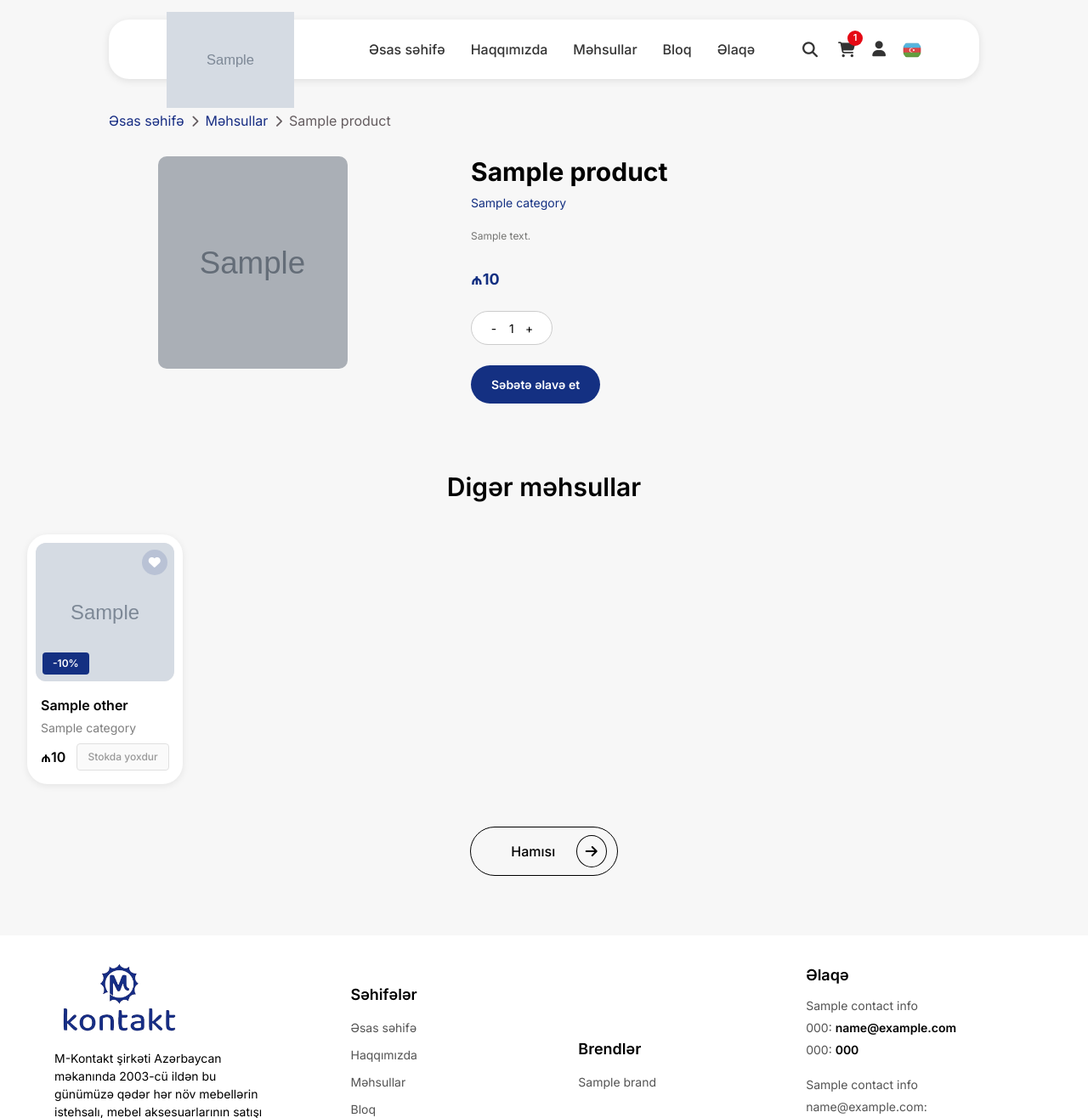
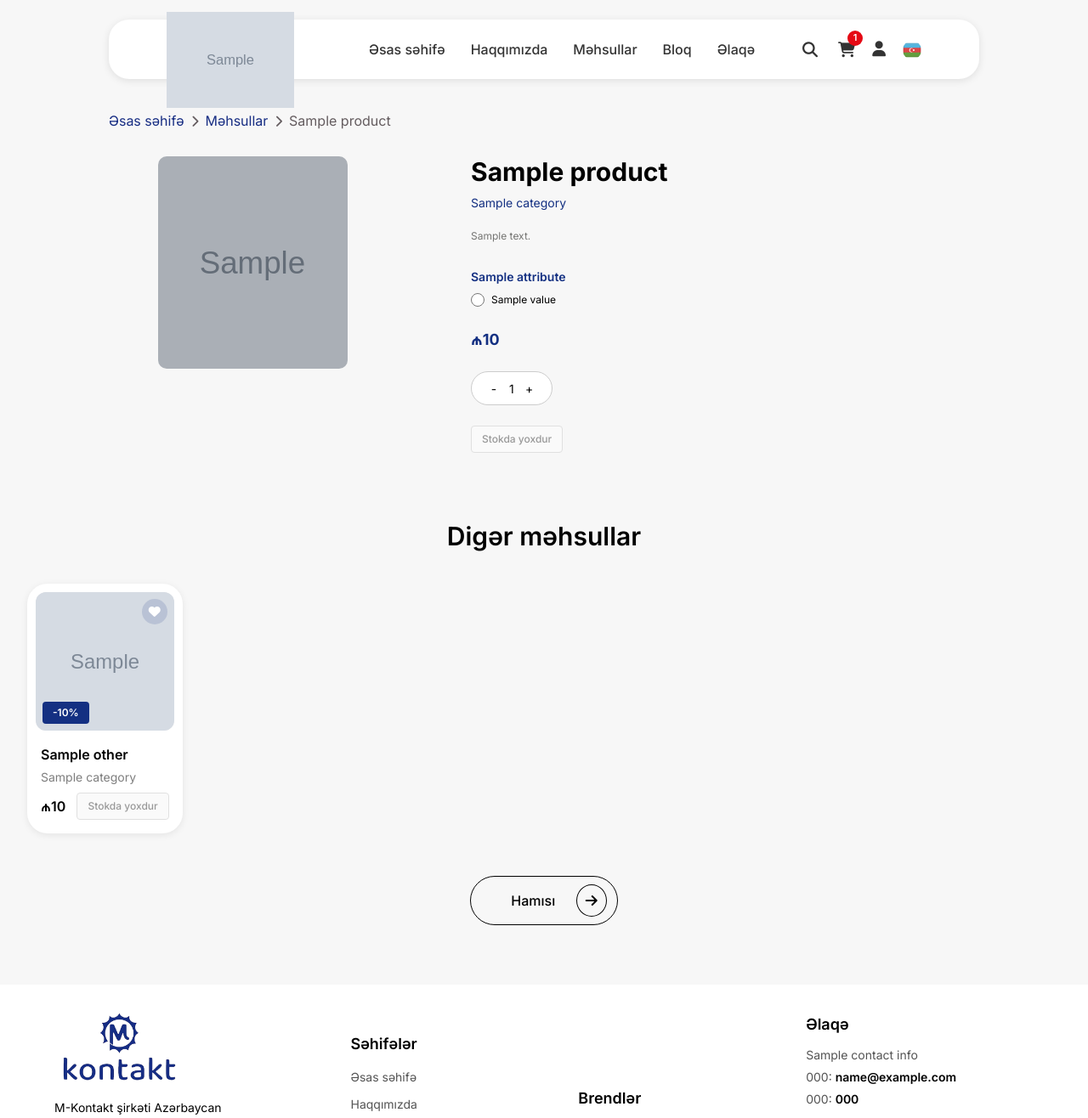
Before and after one commit to naillegal/mkontakt.az, a Django app: template MContact/templates/products-detail.html in a window 1280 px wide. Shown: the top 1316 px of the page at 85% size. Run offline with Django 5.2, Linux system fonts and the light colour scheme; the template is opened without the code that fills it: most values are stand-ins (such as "Sample title", 1, 10 or a date in 2020); grey boxes marked "Sample" are stand-in pictures; some libraries are stand-ins or nearby versions.

Commit message:
product version structure configured

```diff
--- a/MContact/templates/products-detail.html
+++ b/MContact/templates/products-detail.html
@@ -2,7 +2,7 @@
 {% load static %}
 {% load i18n %}
 {% block title %}
-  <title>{% trans "Mkontakt - Məhsul detalları" %}</title>
+  <title>{% trans 'Mkontakt - Məhsul detalları' %}</title>
 {% endblock %}
 {% block meta_tags %}
   <meta name="description" content="{{ product.title }} - Məhsul detalları" />
@@ -19,11 +19,11 @@
 {% block main %}
   <section id="mini-routes">
     <div class="routes">
-      <a href="{% url 'MContact:index' %}" class="route">{% trans "Əsas səhifə" %}</a>
+      <a href="{% url 'MContact:index' %}" class="route">{% trans 'Əsas səhifə' %}</a>
       <div>
         <i class="fa-solid fa-chevron-right"></i>
       </div>
-      <a href="{% url 'MContact:products' %}" class="route">{% trans "Məhsullar" %}</a>
+      <a href="{% url 'MContact:products' %}" class="route">{% trans 'Məhsullar' %}</a>
       <div>
         <i class="fa-solid fa-chevron-right"></i>
       </div>
@@ -68,6 +68,24 @@
             </span>
             <p>{{ product.description }}</p>
 
+            <div class="product-features">
+              {% for attribute in attributes %}
+                <div class="feature">
+                  <div class="feature-title">{{ attribute.name }}</div>
+                  <div class="feature-options">
+                    {% for val in attribute.values.all %}
+                      <label>
+                        <input type="radio" name="attr_{{ attribute.id }}" value="{{ val.id }}" />
+                        {{ val.value }}
+                      </label>
+                    {% endfor %}
+                  </div>
+                </div>
+              {% empty %}
+                <p>Bu məhsul üçün xüsusiyyət seçimi yoxdur.</p>
+              {% endfor %}
+            </div>
+
             <span class="price">₼{{ product.price }}</span>
             <div class="count-and-type">
               <div class="counter">
@@ -84,9 +102,15 @@
                 </select>
               </div> {% endcomment %}
             </div>
-            <div class="add-to-cart-btn">
-              <button class="add-to-cart-btn__button" data-product="{{ product.id }}">{% trans "Səbətə əlavə et" %}</button>
-            </div>
+            {% if product.is_active %}
+              <div class="add-to-cart-btn">
+                <button class="product-add-to-cart" data-product="{{ product.id }}">{% trans 'Səbətə əlavə et' %}</button>
+              </div>
+            {% else %}
+              <div class="out-of-stock-label">
+                {% trans 'Stokda yoxdur' %}
+              </div>
+            {% endif %}
           </div>
         </div>
       </div>
@@ -95,7 +119,7 @@
 
   <section id="product-detail-other-products">
     <div class="other-products-content">
-      <h3>{% trans "Digər məhsullar" %}</h3>
+      <h3>{% trans 'Digər məhsullar' %}</h3>
     </div>
     <div class="other-products-container">
       <div class="row row-gap-4">
@@ -125,7 +149,9 @@
                       <i class="fa-solid fa-plus"></i>
                     </div>
                   {% else %}
-                    <div class="out-of-stock-label">{% trans "Stokda yoxdur" %}</div>
+                    <div class="out-of-stock-label">
+                      {% trans 'Stokda yoxdur' %}
+                    </div>
                   {% endif %}
                 </div>
               </div>
@@ -136,7 +162,7 @@
     </div>
 
     <div class="see-all-products-btn">
-      <a href="{% url 'MContact:products' %}"><span>{% trans "Hamısı" %}</span> <i class="fa-solid fa-arrow-right"></i></a>
+      <a href="{% url 'MContact:products' %}"><span>{% trans 'Hamısı' %}</span> <i class="fa-solid fa-arrow-right"></i></a>
     </div>
   </section>
 {% endblock %}
--- a/static/scripts/main.js
+++ b/static/scripts/main.js
@@ -561,29 +561,50 @@ document.addEventListener("DOMContentLoaded", function () {
 });
 
 // ============ ADD TO CART ==================
-document.body.addEventListener("click", async (e) => {
-  const addBtn = e.target.closest(".product-add-to-cart");
-  if (!addBtn) return;
+document.addEventListener("click", async (e) => {
+  const btn = e.target.closest(".product-add-to-cart");
+  if (!btn) return;
 
-  const productId = addBtn.dataset.product;
-  const csrftoken =
-    getCookie("csrftoken") ||
-    document.querySelector('meta[name="csrf-token"]').getAttribute("content");
+  const productId = btn.dataset.product;
+  const csrf = getCookie("csrftoken");
 
+  const cntEl = document.querySelector(".counter .counter-value");
+  const quantity = cntEl ? Math.max(1, parseInt(cntEl.textContent, 10)) : 1;
+
+  const checked = document.querySelectorAll(
+    ".feature-options input[type=radio]:checked"
+  );
+  const attr_values = {};
+  checked.forEach((inp) => {
+    const attrId = inp.name.replace("attr_", "");
+    attr_values[attrId] = inp.value;
+  });
+
+  try {
     const res = await fetch(`/cart/add/${productId}/`, {
       method: "POST",
       headers: {
-      "X-CSRFToken": csrftoken,
+        "X-CSRFToken": csrf,
         "X-Requested-With": "XMLHttpRequest",
         "Content-Type": "application/json",
       },
-    body: JSON.stringify({}),
+      body: JSON.stringify({ quantity, attr_values }),
     });
 
-  const json = await res.json();
-  updateCartCount(json.count);
+    const data = await res.json();
+    if (!res.ok || data.ok === false) {
+      showToast(data.error || "Xəta baş verdi");
+      return;
+    }
+
+    updateCartCount(data.count);
     showToast("Məhsul səbətə əlavə edildi!");
+  } catch (err) {
+    console.error(err);
+    showToast("Şəbəkə xətası");
+  }
 });
+
 
 function updateCartCount(count) {
   document.querySelectorAll(".cart-icon-wrapper").forEach((wrapper) => {
@@ -696,41 +717,6 @@ document
     }
   });
 
-// ============ PRODUCT-DETAIL ADD TO CART ==================
-document.addEventListener("click", async (e) => {
-  const btn = e.target.closest(".add-to-cart-btn__button");
-  if (!btn) return;
-
-  const productId = btn.dataset.product;
-  const counterEl = document.querySelector(".counter .counter-value");
-  const quantity = counterEl
-    ? Math.max(1, parseInt(counterEl.textContent, 10) || 1)
-    : 1;
-
-  const csrftoken = getCookie("csrftoken");
-
-  try {
-    const res = await fetch(`/cart/add/${productId}/`, {
-      method: "POST",
-      headers: {
-        "X-CSRFToken": csrftoken,
-        "Content-Type": "application/json",
-        "X-Requested-With": "XMLHttpRequest",
-      },
-      body: JSON.stringify({ quantity }),
-    });
-    const json = await res.json();
-    if (res.ok) {
-      showToast("Məhsul səbətə əlavə edildi!");
-    } else {
-      showToast(json.error || "Xəta baş verdi");
-    }
-  } catch (err) {
-    console.error(err);
-    showToast("Xəta baş verdi");
-  }
-});
-
 // blog detail scripts
 var blogSwiper = new Swiper(".blogDetailSwiper", {
   slidesPerView: 1,
--- a/static/styles/_cart.scss
+++ b/static/styles/_cart.scss
@@ -90,7 +90,6 @@
                   .cart-product-content {
                     .cart-product-title {
                       display: flex;
-                      justify-content: space-between;
                       a {
                         font-size: 24px;
                         font-weight: 500;
@@ -159,6 +158,21 @@
                       font-weight: 400;
                       @media (max-width: 991px) {
                         font-size: 14px;
+                      }
+                      .cart-product-attributes {
+                        display: flex;
+                        flex-wrap: wrap;
+                        gap: 8px;
+                        margin-top: 6px;
+
+                        .cart-product-attr {
+                          font-size: 14px;
+                          strong {
+                            color: rgba(20, 48, 130, 1);
+                            margin-right: 4px;
+                            font-weight: 600;
+                          }
+                        }
                       }
                     }
                     .cart-product-size {
--- a/static/styles/_products-detail.scss
+++ b/static/styles/_products-detail.scss
@@ -183,6 +183,61 @@
             opacity: 0.9;
           }
         }
+      }
+      .out-of-stock-label {
+        display: inline-block;
+        padding: 6px 12px;
+        border: 1px solid #e0e0e0;
+        border-radius: 4px;
+        font-size: 12px;
+        color: #999;
+        font-weight: 500;
+        background: #fafafa;
+      }
+      .product-features {
+        margin-bottom: 24px;
+
+        .feature {
+          margin-bottom: 16px;
+
+          .feature-title {
+            font-size: 14px;
+            font-weight: 600;
+            color: rgba(20, 48, 130, 1);
+            margin-bottom: 8px;
+          }
+
+          .feature-options {
+            display: flex;
+            flex-direction: column;
+            gap: 8px;
+
+            label {
+              display: inline-flex;
+              align-items: center;
+              font-size: 12px;
+              color: rgba(0, 0, 0, 1);
+              cursor: pointer;
+
+              input[type="radio"] {
+                margin-right: 8px;
+                width: 16px;
+                height: 16px;
+                accent-color: rgba(20, 48, 130, 1);
+              }
+
+              &:hover {
+                opacity: 0.9;
+              }
+            }
+          }
+        }
+      }
+      @media (max-width: 991px) {
+        display: flex;
+        flex-direction: column;
+        justify-content: center;
+        align-items: center;
       }
     }
   }
--- a/static/styles/style.css
+++ b/static/styles/style.css
@@ -2709,6 +2709,57 @@ footer .footer-copyright {
 #selected-product-info .selected-product-info-container .selected-product-info-content .add-to-cart-btn button:hover {
   opacity: 0.9;
 }
+#selected-product-info .selected-product-info-container .selected-product-info-content .out-of-stock-label {
+  display: inline-block;
+  padding: 6px 12px;
+  border: 1px solid #e0e0e0;
+  border-radius: 4px;
+  font-size: 12px;
+  color: #999;
+  font-weight: 500;
+  background: #fafafa;
+}
+#selected-product-info .selected-product-info-container .selected-product-info-content .product-features {
+  margin-bottom: 24px;
+}
+#selected-product-info .selected-product-info-container .selected-product-info-content .product-features .feature {
+  margin-bottom: 16px;
+}
+#selected-product-info .selected-product-info-container .selected-product-info-content .product-features .feature .feature-title {
+  font-size: 14px;
+  font-weight: 600;
+  color: rgb(20, 48, 130);
+  margin-bottom: 8px;
+}
+#selected-product-info .selected-product-info-container .selected-product-info-content .product-features .feature .feature-options {
+  display: flex;
+  flex-direction: column;
+  gap: 8px;
+}
+#selected-product-info .selected-product-info-container .selected-product-info-content .product-features .feature .feature-options label {
+  display: inline-flex;
+  align-items: center;
+  font-size: 12px;
+  color: rgb(0, 0, 0);
+  cursor: pointer;
+}
+#selected-product-info .selected-product-info-container .selected-product-info-content .product-features .feature .feature-options label input[type=radio] {
+  margin-right: 8px;
+  width: 16px;
+  height: 16px;
+  accent-color: rgb(20, 48, 130);
+}
+#selected-product-info .selected-product-info-container .selected-product-info-content .product-features .feature .feature-options label:hover {
+  opacity: 0.9;
+}
+@media (max-width: 991px) {
+  #selected-product-info .selected-product-info-container .selected-product-info-content {
+    display: flex;
+    flex-direction: column;
+    justify-content: center;
+    align-items: center;
+  }
+}
 
 #product-detail-other-products {
   padding: 30px 0px;
@@ -3991,7 +4042,6 @@ footer .footer-copyright {
 }
 #cart-main .cart-main-container .if-cart-exists .cart-container .cart-container-left .left-under .cart-product-box .cart-product-general-actions .cart-product-content-and-delete .cart-product-content .cart-product-title {
   display: flex;
-  justify-content: space-between;
 }
 #cart-main .cart-main-container .if-cart-exists .cart-container .cart-container-left .left-under .cart-product-box .cart-product-general-actions .cart-product-content-and-delete .cart-product-content .cart-product-title a {
   font-size: 24px;
@@ -4062,6 +4112,20 @@ footer .footer-copyright {
     font-size: 14px;
   }
 }
+#cart-main .cart-main-container .if-cart-exists .cart-container .cart-container-left .left-under .cart-product-box .cart-product-general-actions .cart-product-content-and-delete .cart-product-content .cart-product-description .cart-product-attributes {
+  display: flex;
+  flex-wrap: wrap;
+  gap: 8px;
+  margin-top: 6px;
+}
+#cart-main .cart-main-container .if-cart-exists .cart-container .cart-container-left .left-under .cart-product-box .cart-product-general-actions .cart-product-content-and-delete .cart-product-content .cart-product-description .cart-product-attributes .cart-product-attr {
+  font-size: 14px;
+}
+#cart-main .cart-main-container .if-cart-exists .cart-container .cart-container-left .left-under .cart-product-box .cart-product-general-actions .cart-product-content-and-delete .cart-product-content .cart-product-description .cart-product-attributes .cart-product-attr strong {
+  color: rgb(20, 48, 130);
+  margin-right: 4px;
+  font-weight: 600;
+}
 #cart-main .cart-main-container .if-cart-exists .cart-container .cart-container-left .left-under .cart-product-box .cart-product-general-actions .cart-product-content-and-delete .cart-product-content .cart-product-size {
   color: rgb(20, 48, 130);
   font-size: 12px;
```
Also changed, not shown: MContact/admin.py (+14 -2 lines), MContact/models.py (+25 -1 lines), MContact/templates/cart.html (+7 -0 lines), MContact/views.py (+47 -18 lines), MContact/migrations/0032_alter_cartitem_unique_together_cartitem_variant_and_more.py (added), MContact/migrations/0033_alter_cartitem_unique_together_and_more.py (added), MContact/migrations/0034_alter_cartitem_unique_together_cartitem_variant_and_more.py (added), 1 other file. Lines whose indentation alone changed are shown as unchanged.
